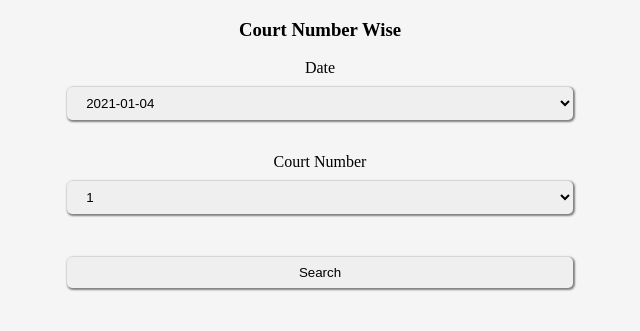
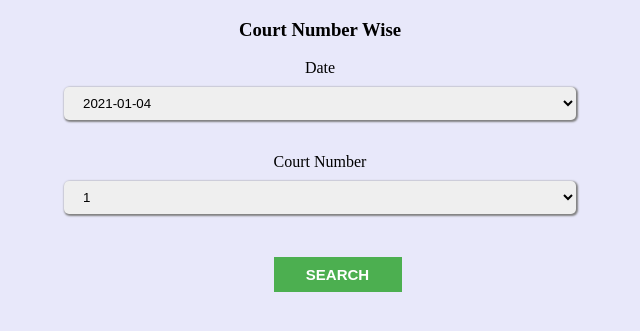
Before and after one commit to AasthaSinha2305/Savengers, a PHP site: page /html/php/causelist/courtwise.php in a window 1280 px wide. Shown: the top 331 px of the page, without its empty margins (320-960 px from the left). Run offline with PHP 8.4, Linux system fonts and the light colour scheme; data that the repository does not hold is empty.

Commit message:
Update courtwise.php

```diff
--- a/html/php/causelist/courtwise.php
+++ b/html/php/causelist/courtwise.php
@@ -7,6 +7,55 @@
     <meta name="viewport" content="width=device-width, initial-scale=1.0">
     <title>Document</title>
     <link href="../../../css/seaching.css?v=<?php echo time(); ?>" rel="stylesheet" type="text/css" />
+    <style>
+.header {
+  overflow: hidden;
+  background-color: #f1f1f1;
+  padding: 50px 50px;
+  text-align: center;
+  }
+  body{
+    margin: 0px;
+    padding: 0px;
+    text-align:center;
+    width: 100%;
+    background-color: #e6e6fae8;
+    }
+
+    button{
+    background-color:#4CAF50;
+    width: 10%;
+    padding: 9px 5px;
+    margin:10px 0px 0px 35px;
+    cursor:pointer;
+    border:none;
+    color:#ffffff;
+    font-size: 15px;
+    font-weight: bold;
+    }
+
+    button:hover{
+    opacity:0.8;
+    }
+
+    #un,#ps{
+    font-family:'Lato', sans-serif;
+    color: gray;
+    }
+
+
+    #container{
+        position: absolute;
+        top:0;
+        bottom: 0;
+        left: 0;
+        right: 0;
+        margin: auto;
+        width:600;
+        height: 300px;
+        text-align: center;
+    }
+</style>
 </head>
 
 <body>
@@ -38,7 +87,7 @@
         </select>
         <br>
         <br>
-            <input type="submit" name="search" value="Search">
+            <button type="submit" name="search" value="Search">SEARCH</button>
         </form>
     </center>
 </body>
```
